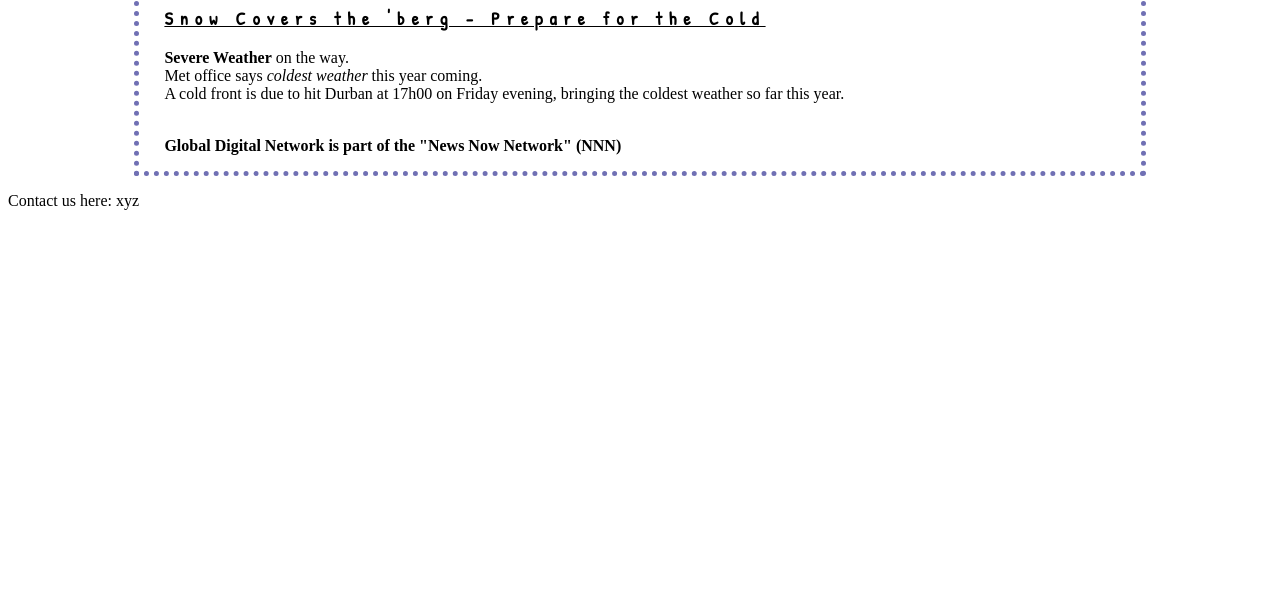
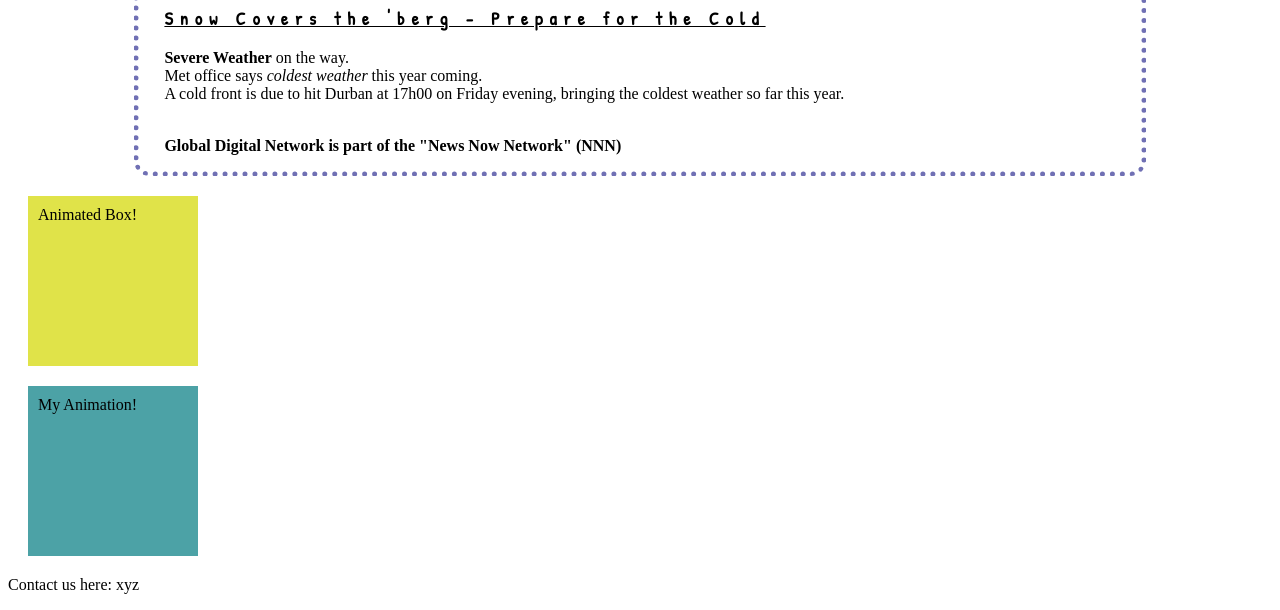
Before and after one commit to SashHey/First_Website_Group2, a plain HTML site: page index.html in a window 1280 px wide. Shown: the part 425-1035 px from the top of the page. Before the commit the page ends 800 px from the top, so only its background shows below. Drawn offline with Linux system fonts and the light colour scheme; a web font is replaced by a local one.

Commit message:
added animated box and contact list

```diff
--- a/index.html
+++ b/index.html
@@ -51,6 +51,14 @@
             <aside><strong>Global Digital Network is part of the "News Now Network" (NNN)</strong></aside>
             </p>
         </div>
+
+        <div class="box">
+            Animated Box!
+        </div>
+
+        <div class="box2">
+            My Animation!
+        </div>
     </main>
 
     <footer>
--- a/styles.css
+++ b/styles.css
@@ -15,6 +15,10 @@
 
 .report1{
     border: 5px dotted rgb(112, 112, 180);
+    border-radius: 15px;
+    -webkit-border-radius: 15px;
+    -moz-border-radius: 15px;
+    -ms-border-radius: 15px;
     margin-left: 10%;
     margin-right: 10%;
     padding-left: 25px;
@@ -46,3 +50,36 @@
     column-gap: 20px;
     column-rule: 1px solid black;
 }
+
+ol.contact-list li:hover{
+    background-color: #8c8c8c;
+}
+
+ol.contact-list li:first-child{
+    font-weight: bold;
+}
+
+ol.contact-list li:nth-child(3){
+    color: #817171;
+}
+
+.box{
+    background-color: #e0e349;
+    width: 150px;
+    height: 150px;
+    margin: 20px;
+    padding: 10px;
+    transition: transform 0.5s ease;
+}
+
+.box:hover{
+    transform: scale(1.5) rotate(45deg);
+}
+
+.box2{
+    background-color: #4ca2a6;
+    width: 150px;
+    height: 150px;
+    margin: 20px;
+    padding: 10px;
+}
```
Also changed, not shown: contact.html (+6 -0 lines).
